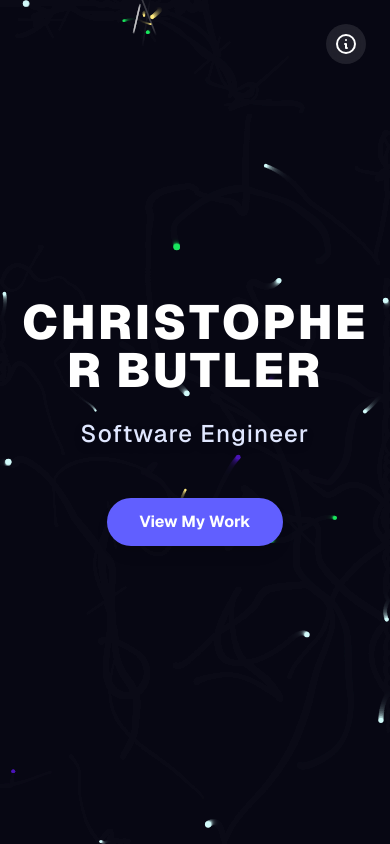
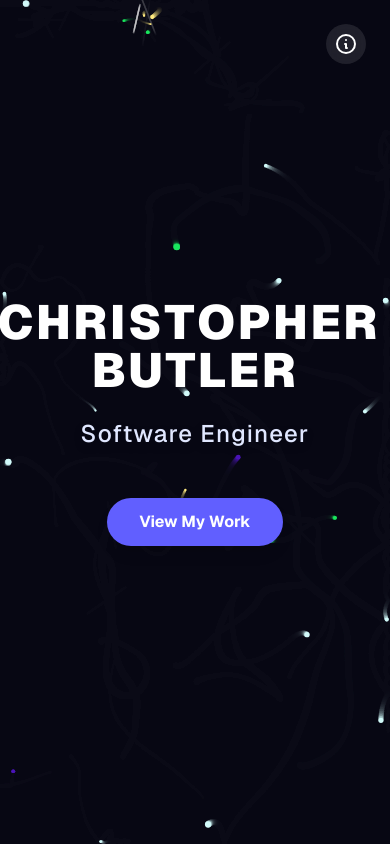
Before and after one commit to supersiyyo/siyyo-portfolio, a Next.js app: page / in a window 390 px wide. Built offline with nearby package versions, Linux system fonts and the light colour scheme.

Commit message:
feat: Implement the main portfolio landing page featuring interactive name animation, parallax effects, and an orb legend modal.

```diff
--- a/app/page.tsx
+++ b/app/page.tsx
@@ -100,14 +100,28 @@ export default function Home() {
         className="text-center z-10 p-4 transition-transform duration-300 ease-out"
         style={parallaxStyle(50)}
       >
-        <h1 className="text-5xl md:text-7xl lg:text-8xl font-black uppercase tracking-wider mb-6">
-          {name.split('').map((char, index) => (
-            <span
-              key={index}
-              className={`inline-block ${animate ? 'animate-slide-in-fade' : 'opacity-0'}`}
-              style={{ animationDelay: `${index * 0.05}s` }}
-            >
-              {char === ' ' ? '\u00A0' : char}
+        <h1 className="text-5xl md:text-7xl lg:text-8xl font-black uppercase tracking-wider mb-6 flex flex-wrap justify-center">
+          {name.split(' ').map((word, wordIndex) => (
+            <span key={wordIndex} className="inline-block whitespace-nowrap">
+              {word.split('').map((char, charIndex) => {
+                // Calculate total index for consistent animation delay
+                const previousWordsLength = name.split(' ').slice(0, wordIndex).join(' ').length;
+                const globalIndex = previousWordsLength + (wordIndex > 0 ? 1 : 0) + charIndex;
+                return (
+                  <span
+                    key={charIndex}
+                    className={`inline-block ${animate ? 'animate-slide-in-fade' : 'opacity-0'}`}
+                    style={{ animationDelay: `${globalIndex * 0.05}s` }}
+                  >
+                    {char}
+                  </span>
+                );
+              })}
+              {/* Add space between words, but keep it in its own span for animation timing if needed,
+                  or just as a non-breaking space after the word */}
+              {wordIndex < name.split(' ').length - 1 && (
+                <span className="inline-block">&nbsp;</span>
+              )}
             </span>
           ))}
         </h1>
```
